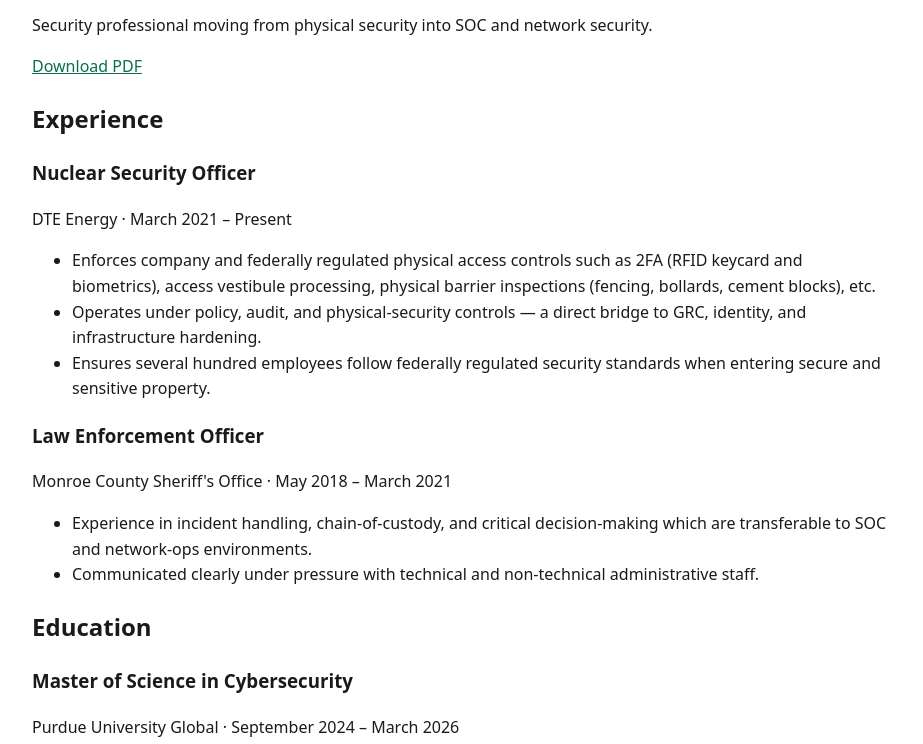
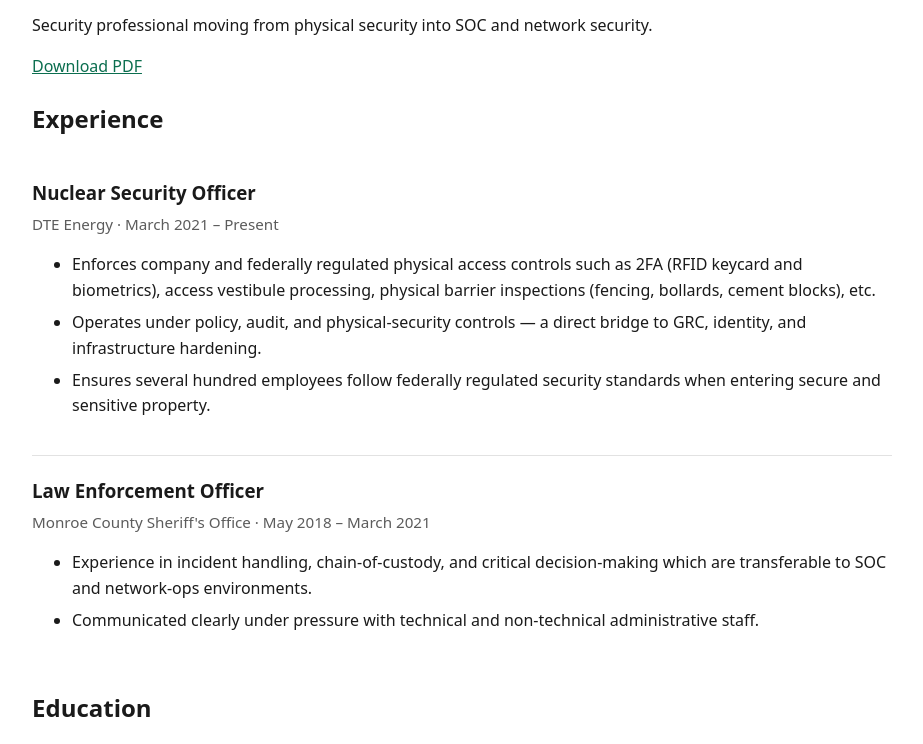
Before and after one commit to CamKorody35/cameronkorody.com, a plain HTML site: page resume/index.html in a window 1280 px wide. Shown: the part 145-889 px from the top of the page, without its empty margins (178-1101 px from the left). Drawn offline with Linux system fonts and the light colour scheme.

Commit message:
Style Resume page entries

```diff
--- a/resume/index.html
+++ b/resume/index.html
@@ -28,7 +28,7 @@
 
                 <article>
                     <h3>Nuclear Security Officer</h3>
-                    <p>DTE Energy &middot; <time datetime="2021-03">March 2021</time> &ndash; Present</p>
+                    <p class="meta">DTE Energy &middot; <time datetime="2021-03">March 2021</time> &ndash; Present</p>
                 <ul>
                     <li>Enforces company and federally regulated physical access controls such as 2FA (RFID keycard and biometrics), access vestibule processing, physical barrier inspections (fencing, bollards, cement blocks), etc.</li>
                     <li>Operates under policy, audit, and physical-security controls — a direct bridge to GRC, identity, and infrastructure hardening.</li>
@@ -38,7 +38,7 @@
 
                 <article>
                     <h3>Law Enforcement Officer</h3>
-                    <p>Monroe County Sheriff's Office &middot; <time datetime="2018-05">May 2018</time> &ndash; <time datetime="2021-03">March 2021</time></p>
+                    <p class="meta">Monroe County Sheriff's Office &middot; <time datetime="2018-05">May 2018</time> &ndash; <time datetime="2021-03">March 2021</time></p>
                 <ul>
                     <li> Experience in incident handling, chain-of-custody, and critical decision-making which are transferable to SOC and network-ops environments.</li>
                     <li>Communicated clearly under pressure with technical and non-technical administrative staff.</li>
@@ -49,12 +49,12 @@
                 <h2>Education</h2>
                 <article>
                     <h3>Master of Science in Cybersecurity</h3>
-                    <p>Purdue University Global &middot; <time datetime="2024-09">September 2024</time> &ndash; <time datetime="2026-03">March 2026</time></p>
+                    <p class="meta">Purdue University Global &middot; <time datetime="2024-09">September 2024</time> &ndash; <time datetime="2026-03">March 2026</time></p>
                 </article>
 
                 <article>
                     <h3>Bachelor of Science in Cybersecurity</h3>
-                    <p>Purdue University Global &middot; <time datetime="2023-01">January 2023</time> &ndash; <time datetime="2024-06">June 2024</time></p>
+                    <p class="meta">Purdue University Global &middot; <time datetime="2023-01">January 2023</time> &ndash; <time datetime="2024-06">June 2024</time></p>
                 </article>
 
                 <article>
--- a/style.css
+++ b/style.css
@@ -168,3 +168,29 @@ footer ul {
   font-size: 1.25rem;
   color: var(--muted);
 }
+
+#experience article,
+#education article {
+    padding: 1.25rem 0;
+    border-bottom: 1px solid var(--border);
+}
+
+#experience article:last-child,
+#education article:last-child {
+    border-bottom: none;
+}
+
+#experience h3,
+#education h3 {
+    margin: 0;
+}
+
+.meta {
+    margin: 0.25rem 0 0.75rem;
+    color: var(--muted);
+    font-size: 0.95rem;
+}
+
+#experience li {
+    margin-bottom: 0.4rem;
+}
```
Also changed, not shown: 1 other file.
